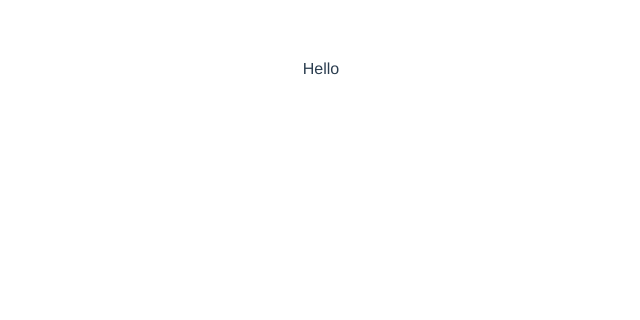
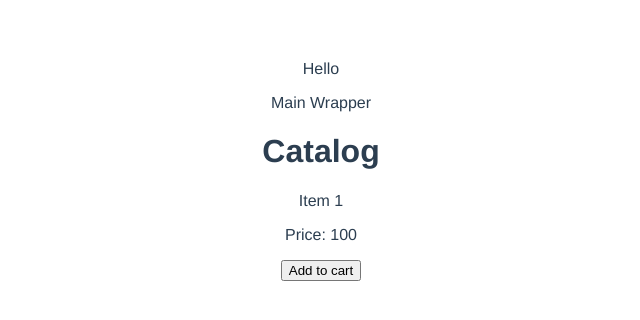
Before and after one commit to drummer-Yurii/online-shop, a Vue app: page / in a window 1280 px wide. Shown: the top 320 px of the page, without its empty margins (319-959 px from the left). Built offline with nearby package versions, Linux system fonts and the light colour scheme.

Commit message:
files structure

```diff
--- a/src/App.vue
+++ b/src/App.vue
@@ -1,14 +1,17 @@
 <template>
   <div id="app">
     <div>Hello</div>
+    <catalog-wrapper/>
   </div>
 </template>
 
 <script>
+import CatalogWrapper from './components/CatalogWrapper.vue'
 
 export default {
   name: 'App',
   components: {
+    CatalogWrapper
   }
 }
 </script>
--- /dev/null
+++ b/src/components/CatalogCart.vue
@@ -0,0 +1,14 @@
+<template>
+    <div class="catalog-cart">
+        <p>{{ title }}</p>
+    </div>
+</template>
+
+<script>
+export default {
+    name: 'CatalogCart',
+    components: {},
+}
+</script>
+
+<style lang="scss" scoped></style>
--- /dev/null
+++ b/src/components/CatalogItem.vue
@@ -0,0 +1,16 @@
+<template>
+    <div class="catalog-item">
+        <p>Item 1</p>
+        <p>Price: 100</p>
+        <button>Add to cart</button>
+    </div>
+</template>
+
+<script>
+export default {
+    name: 'CatalogItem',
+    components: {},
+}
+</script>
+
+<style lang="scss" scoped></style>
--- /dev/null
+++ b/src/components/CatalogMain.vue
@@ -0,0 +1,20 @@
+<template>
+    <div class="catalog">
+        <h1>Catalog</h1>
+        <catalog-item></catalog-item>
+    </div>
+</template>
+
+<script>
+import CatalogItem from './CatalogItem.vue'
+export default {
+    name: 'CatalogMain',
+    components: {
+        CatalogItem
+    },
+}
+</script>
+
+<style lang="scss" scoped>
+
+</style>
--- /dev/null
+++ b/src/components/CatalogWrapper.vue
@@ -0,0 +1,38 @@
+<template>
+    <div class="catalog-wrapper">
+        <p>{{ title }}</p>
+        <catalog-main></catalog-main>
+        <catalog-cart></catalog-cart>
+    </div>
+</template>
+
+<script>
+import CatalogMain from './CatalogMain.vue';
+import CatalogCart from './CatalogCart.vue';
+export default {
+    name: 'CatalogWrapper',
+    components: {
+        CatalogMain,
+        CatalogCart
+    },
+    props: {},
+    data() {
+        return {
+            title: 'Main Wrapper'
+        }
+    },
+    computed: {},
+    methods: {},
+    watch: {},
+    mounted() {
+        console.log('I like Vue');
+    }
+}
+</script>
+
+<style lang="scss" scoped>
+    .catalog-wrapper {
+        width: 900px;
+        margin: 0 auto;
+    }
+</style>
```
Also changed, not shown: src/assets/styles/styles.scss (added), src/assets/styles/variables.scss (added).
